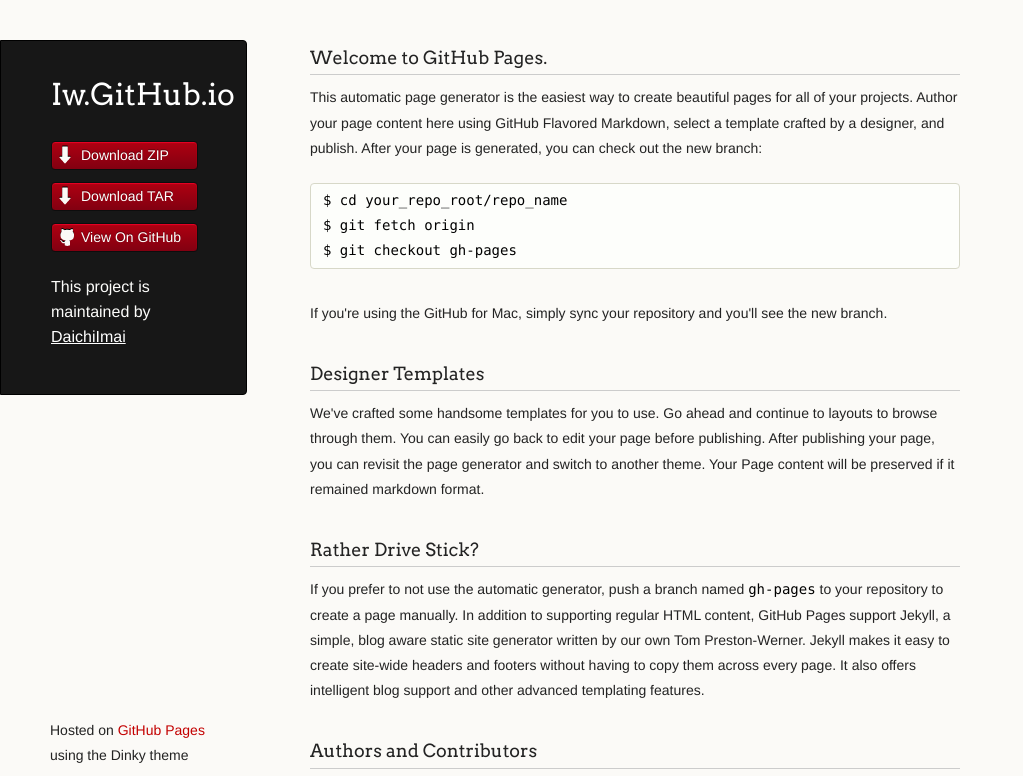
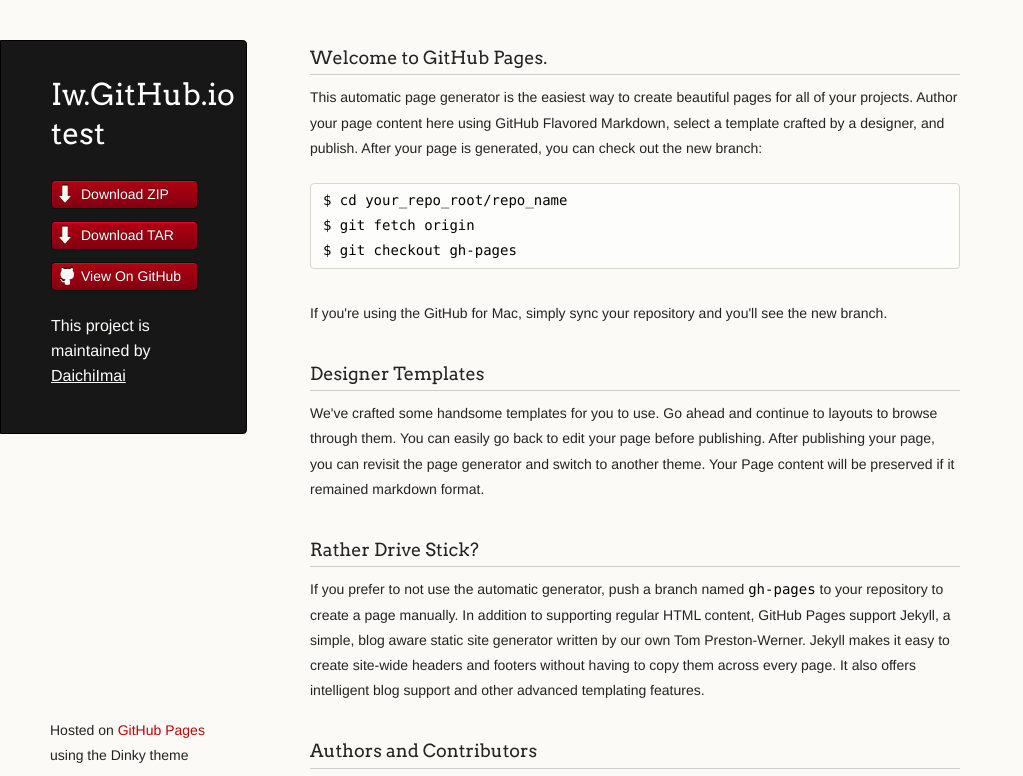
Before and after one commit to DaichiImai/iw.github.io, a plain HTML site: page index.html in a window 1280 px wide. Shown: the top 776 px of the page, without its empty margins (0-1023 px from the left). Drawn offline with Linux system fonts and the light colour scheme.

Commit message:
h1 修正テスト

```diff
--- a/index.html
+++ b/index.html
@@ -16,7 +16,7 @@
   <body>
     <div class="wrapper">
       <header>
-        <h1 class="header">Iw.GitHub.io</h1>
+        <h1 class="header">Iw.GitHub.io test</h1>
         <p class="header"></p>
 
         <ul>
```
